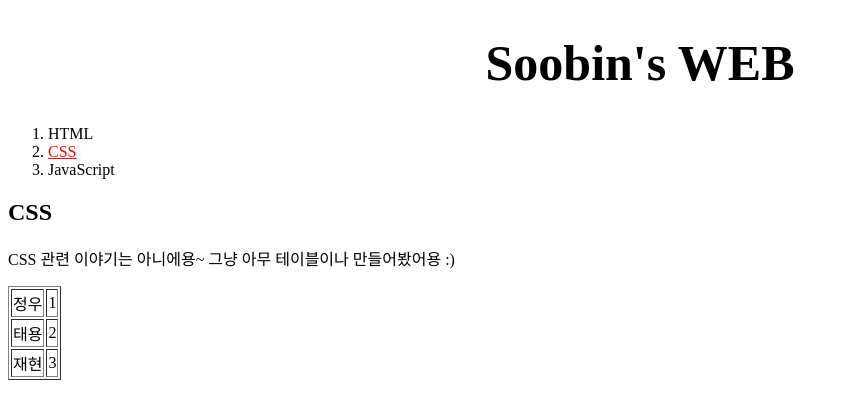
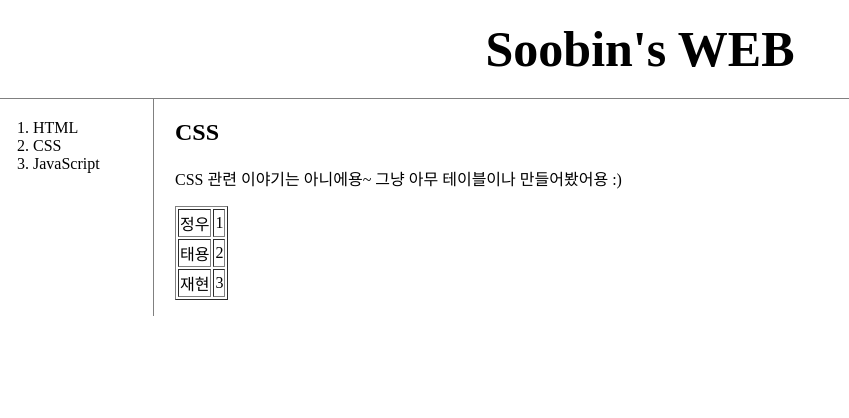
Before and after one commit to Soooobiniya/WEB_CSS, a plain HTML site: page 2.html in a window 1280 px wide. Shown: the whole page, without its empty margins (0-849 px from the left). Drawn offline with Linux system fonts and the light colour scheme.

Commit message:
Add files via upload
CSS-박스모델, 그리드까지 실습 완료

```diff
--- a/2.html
+++ b/2.html
@@ -4,6 +4,9 @@
     <title>Soobin's WEB1 - css</title>
     <meta charset="utf-8">
     <style>
+        body {
+            margin:0;
+        }
         a {
             color:black;
             text-decoration:none;
@@ -11,17 +14,38 @@
         h1 {
             font-size:50px;
             text-align:center;
+            border-bottom:1px solid gray;
+            margin:0;
+            padding:20px;
+        }
+        ol {
+            border-right:1px solid gray;
+            width:100px;
+            margin:0;
+            padding:20px;
+        }
+        #grid {
+            display:grid;
+            grid-template-columns: 150px 1fr;
+        }
+        #grid ol {
+            padding-left: 33px;
+        }
+        #grid #article {
+            padding-left:25px;
         }
     </style>
 </head>
 
 <body>
     <h1><a href="index.html">Soobin's WEB</a></h1>
+    <div id="grid">
         <ol>
             <li><a href="1.html">HTML</a></li>
-        <li><a href="2.html" style="color:red; text-decoration: underline;">CSS</a></li>
+            <li><a href="2.html">CSS</a></li>
             <li><a href="3.html">JavaScript</a></li>
         </ol>
+        <div id="article">
         <h2>CSS</h2>
             <p>CSS 관련 이야기는 아니에용~ 그냥 아무 테이블이나 만들어봤어용 :)
                 <table border="1">
@@ -39,5 +63,7 @@
                     </tr>
                 </table>
             </p>
+        </div>
+    </div>
 </body>
 </html>
```
Also changed, not shown: box.html (added, +20 -0 lines), gird.html (added, +23 -0 lines). Lines whose indentation alone changed are shown as unchanged.
